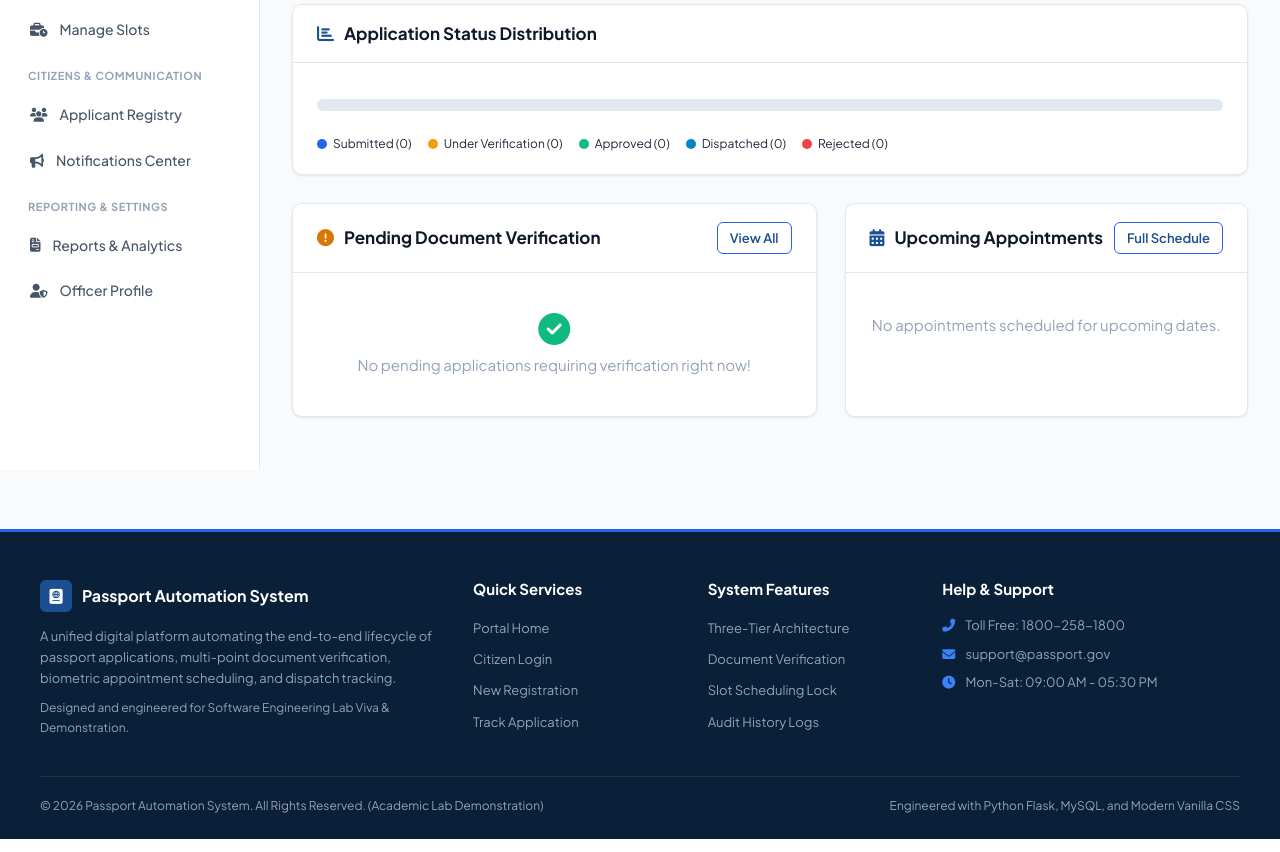
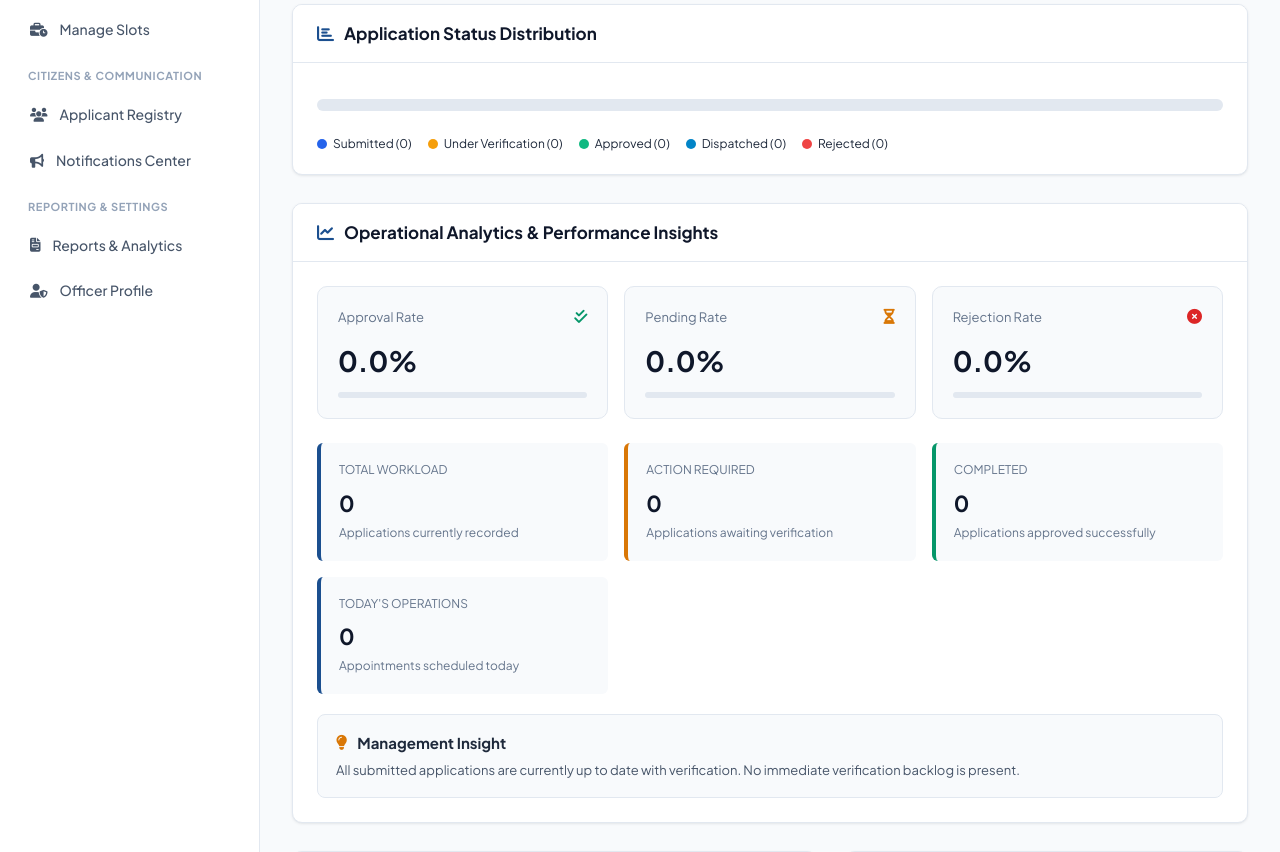
Before and after one commit to javaliboga9398-del/Passport-Automation-System, a Flask app: page /admin/dashboard in a window 1280 px wide. Shown: the part 511-1363 px from the top of the page. Run offline with Flask 3, Linux system fonts and the light colour scheme; the visitor is signed in with stand-in values (Sample User, id 1); data that the repository does not hold is empty; parts of the project's set-up code (start-up, migrations or seed data) failed here and were passed over.

Commit message:
Update dashboard.html

```diff
--- a/frontend/templates/admin/dashboard.html
+++ b/frontend/templates/admin/dashboard.html
@@ -106,6 +106,9 @@
       </div>
     </div>
 
+    <!-- Operational Analytics -->
+    {% include 'components/admin_analytics.html' %}
+
     <!-- 2 Column Section: Urgent Applications & Upcoming Appointments -->
     <div style="display: grid; grid-template-columns: 1.3fr 1fr; gap: 28px;">
 
```
